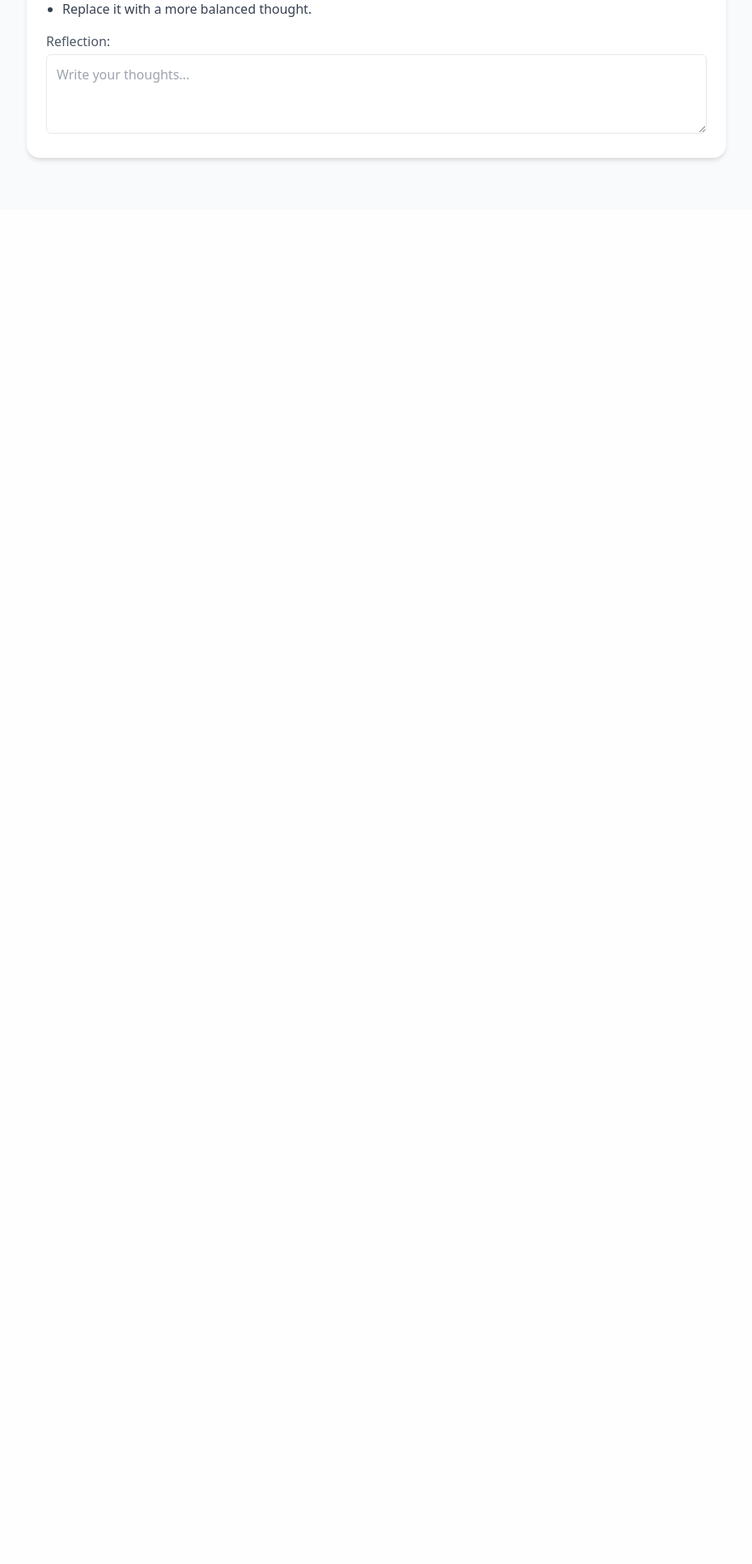
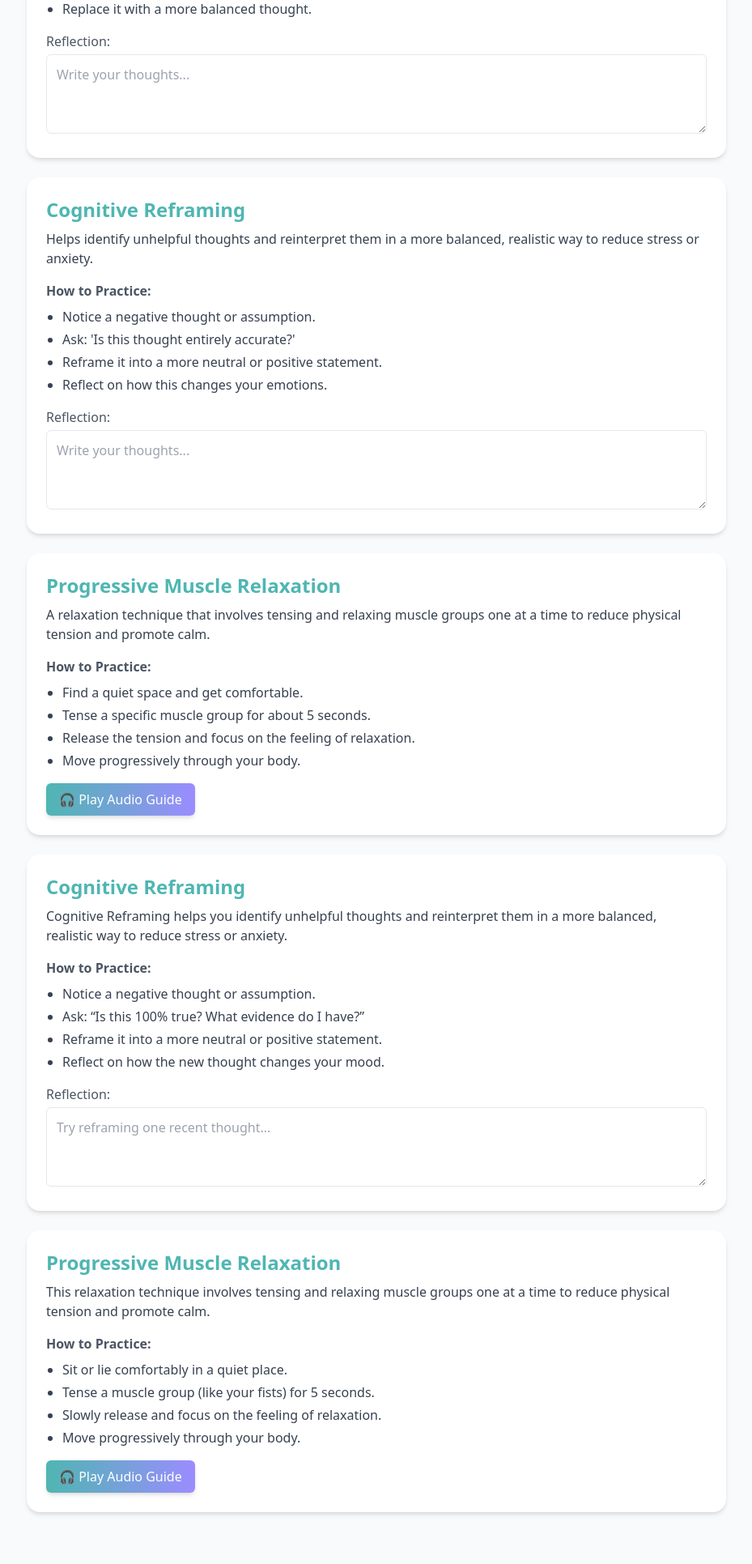
Before and after one commit to blunte3/LoveLove, a Flask app: page /skills in a window 1280 px wide. Shown: the part 1469-3400 px from the top of the page at 81% size, without its empty margins (175-1104 px from the left). Before the commit the page ends 1669 px from the top, so only its background shows below. Run offline with Flask 3, Linux system fonts and the light colour scheme; some libraries are stand-ins or nearby versions.

Commit message:
Updated skills page
Added Cognitive Reframing and Progressive Muscle Relaxation

```diff
--- a/app.py
+++ b/app.py
@@ -7,68 +7,71 @@ import re
 
 app = Flask(__name__)
 
-# ----- SKILL DATABASE -----
 skills_db = {
-    "Mindfulness": {
-        "category": "Distress Tolerance",
-        "definition": "Mindfulness is the practice of being fully present and aware of your thoughts, feelings, and surroundings without judgment.",
-        "how_to": [
-            "Sit or lie down comfortably.",
-            "Focus on your breath — the inhale and exhale.",
-            "Notice sensations in your body.",
-            "When your mind wanders, gently return to your breath."
-        ],
-        "enhancements": {
-            "guided_breathing": True,
-            "reflection": True,
-            "related": ["Grounding", "Radical Acceptance"]
-        }
-    },
     "Grounding": {
         "category": "Distress Tolerance",
-        "definition": "Grounding techniques bring your focus to the present moment to help reduce anxiety, panic, or dissociation.",
-        "how_to": [
-            "Name 5 things you can see.",
-            "Name 4 things you can touch.",
-            "Name 3 things you can hear.",
-            "Name 2 things you can smell.",
-            "Name 1 thing you can taste."
+        "definition": "A technique to help you stay present by focusing on physical sensations or immediate surroundings.",
+        "steps": [
+            "Notice 5 things you can see.",
+            "Notice 4 things you can touch.",
+            "Notice 3 things you can hear.",
+            "Notice 2 things you can smell.",
+            "Notice 1 thing you can taste."
         ],
-        "enhancements": {
-            "guided_breathing": False,
-            "reflection": True,
-            "related": ["Mindfulness", "Deep Breathing"]
-        }
+        "enhancement": "breathe"
     },
-    "Cognitive Reframing": {
-        "category": "Cognitive Skills",
-        "definition": "Reframing is changing how you think about a situation to view it from a more balanced and positive perspective.",
-        "how_to": [
-            "Identify a stressful thought or belief.",
-            "Ask: Is this 100% true? What are other possible perspectives?",
-            "Replace the thought with a more realistic, helpful one.",
-            "Reflect on how this changes how you feel."
+    "Mindfulness": {
+        "category": "Mindfulness",
+        "definition": "Being aware of the present moment without judgment.",
+        "steps": [
+            "Focus on your breathing.",
+            "Notice when your mind wanders.",
+            "Gently bring your focus back to the breath."
         ],
-        "enhancements": {
-            "guided_breathing": False,
-            "reflection": True,
-            "related": ["Self Compassion", "Cognitive Distortions"]
-        }
+        "enhancement": "reflection"
     },
     "Radical Acceptance": {
-        "category": "Emotion Regulation",
-        "definition": "Radical acceptance means fully accepting reality as it is — not fighting against what you cannot change.",
-        "how_to": [
-            "Acknowledge your pain and discomfort.",
-            "Remind yourself that reality cannot be changed by denial.",
-            "Say to yourself: 'It is what it is, even if I don’t like it.'",
-            "Focus your energy on what you can control next."
+        "category": "Distress Tolerance",
+        "definition": "Accepting reality as it is — even when painful — without trying to fight it.",
+        "steps": [
+            "Acknowledge the situation.",
+            "Recognize what you can and can’t control.",
+            "Choose acceptance rather than resistance."
         ],
-        "enhancements": {
-            "guided_breathing": True,
-            "reflection": True,
-            "related": ["Mindfulness", "Acceptance and Commitment"]
-        }
+        "enhancement": "audio"
+    },
+    "Reframing": {
+        "category": "Goals & Values",
+        "definition": "Changing your perspective on a situation to view it in a more constructive way.",
+        "steps": [
+            "Identify the negative thought.",
+            "Ask: 'Is this 100% true?'",
+            "Replace it with a more balanced thought."
+        ],
+        "enhancement": "reflection"
+    },
+    # ---- NEW SKILLS ----
+    "Cognitive Reframing": {
+        "category": "Cognitive Techniques",
+        "definition": "Helps identify unhelpful thoughts and reinterpret them in a more balanced, realistic way to reduce stress or anxiety.",
+        "steps": [
+            "Notice a negative thought or assumption.",
+            "Ask: 'Is this thought entirely accurate?'",
+            "Reframe it into a more neutral or positive statement.",
+            "Reflect on how this changes your emotions."
+        ],
+        "enhancement": "reflection"
+    },
+    "Progressive Muscle Relaxation": {
+        "category": "Stress Management",
+        "definition": "A relaxation technique that involves tensing and relaxing muscle groups one at a time to reduce physical tension and promote calm.",
+        "steps": [
+            "Find a quiet space and get comfortable.",
+            "Tense a specific muscle group for about 5 seconds.",
+            "Release the tension and focus on the feeling of relaxation.",
+            "Move progressively through your body."
+        ],
+        "enhancement": "audio"
     }
 }
 
@@ -254,52 +257,8 @@ def view_entry(entry_id):
 
 @app.route("/skills")
 def skills():
-    skills_db = {
-        "Grounding": {
-            "category": "Distress Tolerance",
-            "definition": "A technique to help you stay present by focusing on physical sensations or immediate surroundings.",
-            "steps": [
-                "Notice 5 things you can see.",
-                "Notice 4 things you can touch.",
-                "Notice 3 things you can hear.",
-                "Notice 2 things you can smell.",
-                "Notice 1 thing you can taste."
-            ],
-            "enhancement": "breathe"
-        },
-        "Mindfulness": {
-            "category": "Mindfulness",
-            "definition": "Being aware of the present moment without judgment.",
-            "steps": [
-                "Focus on your breathing.",
-                "Notice when your mind wanders.",
-                "Gently bring your focus back to the breath."
-            ],
-            "enhancement": "reflection"
-        },
-        "Radical Acceptance": {
-            "category": "Distress Tolerance",
-            "definition": "Accepting reality as it is — even when painful — without trying to fight it.",
-            "steps": [
-                "Acknowledge the situation.",
-                "Recognize what you can and can’t control.",
-                "Choose acceptance rather than resistance."
-            ],
-            "enhancement": "audio"
-        },
-        "Reframing": {
-            "category": "Goals & Values",
-            "definition": "Changing your perspective on a situation to view it in a more constructive way.",
-            "steps": [
-                "Identify the negative thought.",
-                "Ask: 'Is this 100% true?'",
-                "Replace it with a more balanced thought."
-            ],
-            "enhancement": "reflection"
-        }
-    }
+    return render_template("skills.html", skills=skills_db)
 
-    return render_template("skills.html", skills=skills_db)
 
 @app.route("/skill/<name>")
 def skill_detail(name):
--- a/templates/skills.html
+++ b/templates/skills.html
@@ -63,6 +63,48 @@
         {% endif %}
       </div>
     {% endfor %}
+
+    <!-- New Skills (example for direct addition if not using Jinja) -->
+    <div class="bg-white rounded-2xl shadow-md p-6 mb-6">
+      <h3 class="text-2xl font-semibold text-[var(--primary)] mb-2">Cognitive Reframing</h3>
+      <p class="text-gray-700 mb-4">
+        Cognitive Reframing helps you identify unhelpful thoughts and reinterpret them in a more balanced, realistic way to reduce stress or anxiety.
+      </p>
+      <div class="mb-4">
+        <h4 class="font-semibold text-gray-600 mb-2">How to Practice:</h4>
+        <ul class="list-disc pl-5 space-y-1 text-gray-700">
+          <li>Notice a negative thought or assumption.</li>
+          <li>Ask: “Is this 100% true? What evidence do I have?”</li>
+          <li>Reframe it into a more neutral or positive statement.</li>
+          <li>Reflect on how the new thought changes your mood.</li>
+        </ul>
+      </div>
+      <div class="mt-4">
+        <label class="block font-medium text-gray-600 mb-1">Reflection:</label>
+        <textarea class="w-full border rounded-md p-3 text-gray-700" rows="3" placeholder="Try reframing one recent thought..."></textarea>
+      </div>
+    </div>
+
+    <div class="bg-white rounded-2xl shadow-md p-6 mb-6">
+      <h3 class="text-2xl font-semibold text-[var(--primary)] mb-2">Progressive Muscle Relaxation</h3>
+      <p class="text-gray-700 mb-4">
+        This relaxation technique involves tensing and relaxing muscle groups one at a time to reduce physical tension and promote calm.
+      </p>
+      <div class="mb-4">
+        <h4 class="font-semibold text-gray-600 mb-2">How to Practice:</h4>
+        <ul class="list-disc pl-5 space-y-1 text-gray-700">
+          <li>Sit or lie comfortably in a quiet place.</li>
+          <li>Tense a muscle group (like your fists) for 5 seconds.</li>
+          <li>Slowly release and focus on the feeling of relaxation.</li>
+          <li>Move progressively through your body.</li>
+        </ul>
+      </div>
+      <div class="mt-4">
+        <button onclick="alert('Playing relaxation guide...')" class="bg-gradient-to-r from-[var(--primary)] to-[var(--secondary)] text-white px-4 py-2 rounded-md shadow-md hover:scale-105 transition">
+          🎧 Play Audio Guide
+        </button>
+      </div>
+    </div>
   </main>
 
   <script>
```
